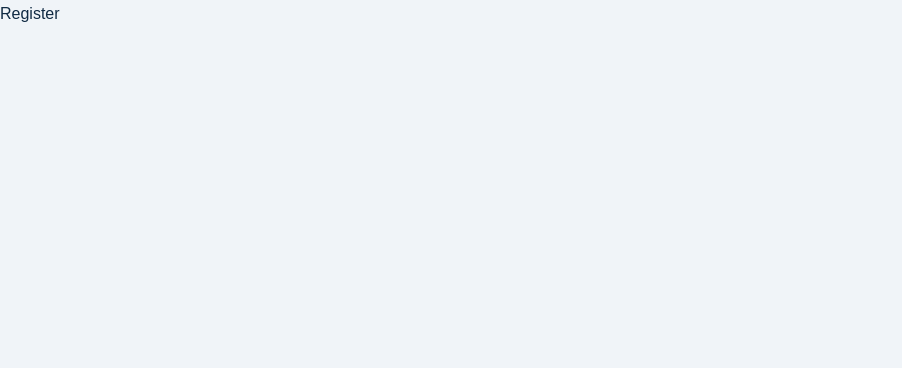
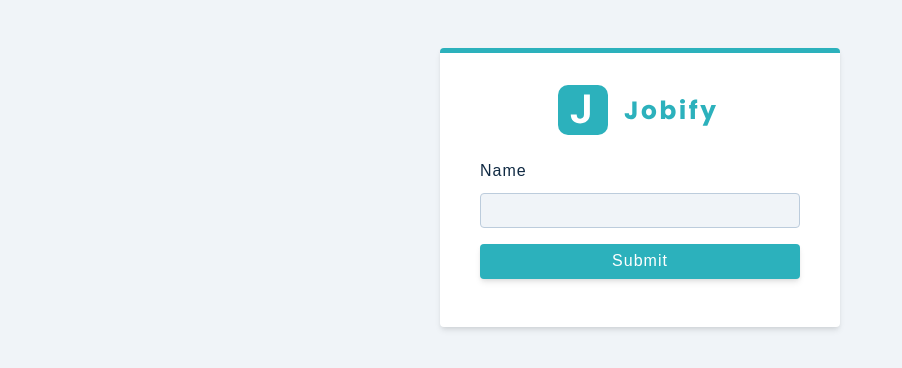
Before and after one commit to mzaid08/Jobify_MERN, a React (Create React App) app: page /register in a window 1280 px wide. Shown: the top 368 px of the page, without its empty margins (0-902 px from the left). Built offline with nearby package versions, Linux system fonts and the light colour scheme; the HTML template or start-up script is replaced by a standard one.

Commit message:
Register form setup

```diff
--- a/src/pages/Register.js
+++ b/src/pages/Register.js
@@ -1,5 +1,48 @@
+import { useState, useEffect } from "react";
+import { Logo } from "../components";
+import Wrapper from "../assets/wrappers/RegisterPage";
+
+const initialState = {
+  name: "",
+  email: "",
+  password: "",
+  isMember: true,
+};
+
 const Register = () => {
-  return <div>Register</div>;
+  const [values, setValues] = useState(initialState);
+  //global State and UseNavigate
+
+  const handleChange = (e) => {
+    console.log(e.target);
+  };
+  const onSubmit = (e) => {
+    e.preventDefault();
+    console.log(e.target);
+  };
+  return (
+    <Wrapper className="fullPage">
+      <form className="form" onSubmit={onSubmit}>
+        <Logo />
+        {/* {name */}
+        <div className="form-row">
+          <label htmlFor="name" className="form-label">
+            name
+          </label>
+          <input
+            type="text"
+            value={values.name}
+            name="name"
+            onChange={handleChange}
+            className="form-input"
+          />
+          <button type="submit" className="btn btn-block">
+            Submit
+          </button>
+        </div>
+      </form>
+    </Wrapper>
+  );
 };
 
 export default Register;
```
